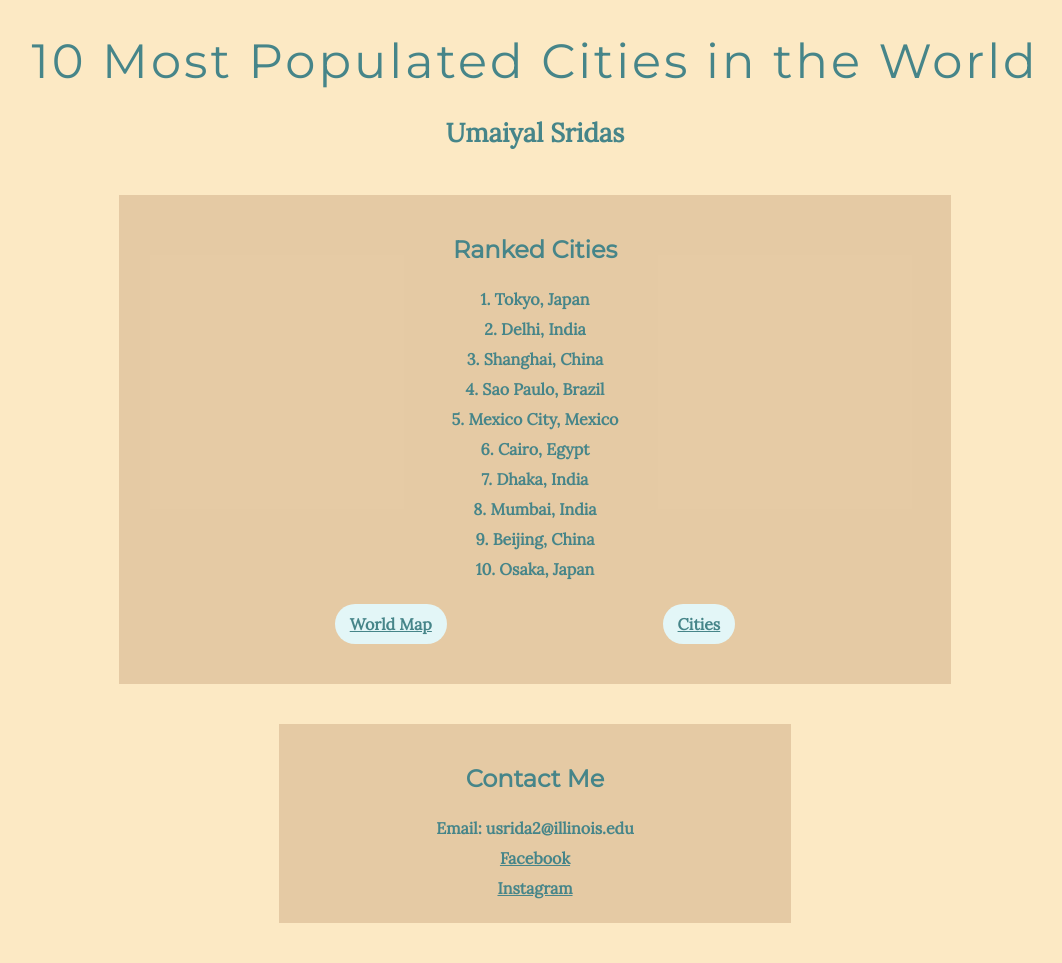
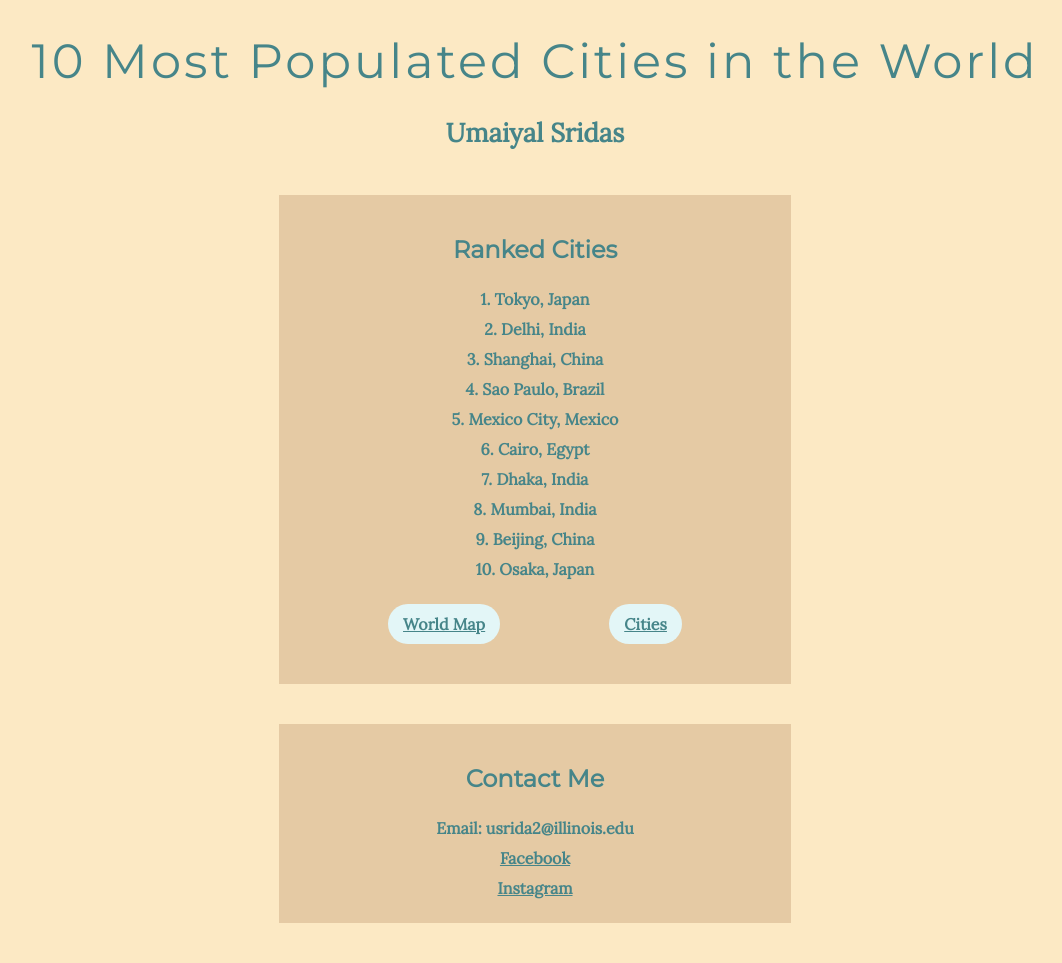
Before and after one commit to usridas/most-populated-cities-in-the-world.github.io, a Jekyll site: the page built from index.md, in a window 1280 px wide. Shown: the whole page, without its empty margins (105-1167 px from the left). Built offline with Jekyll 4.4.1, drawn with Linux system fonts in a browser that asks for light colours.

Commit message:
Update main.scss

```diff
--- a/assets/main.scss
+++ b/assets/main.scss
@@ -53,10 +53,10 @@ div {
   display: flex;
   flex-direction: column;
 
-  width: 65vw;
+  width: 40vw;
   margin: 20px auto;
 
   @media (min-width: 200px) {
-    width: 65vw;
+    width: 40vw;
   }
 }
```
